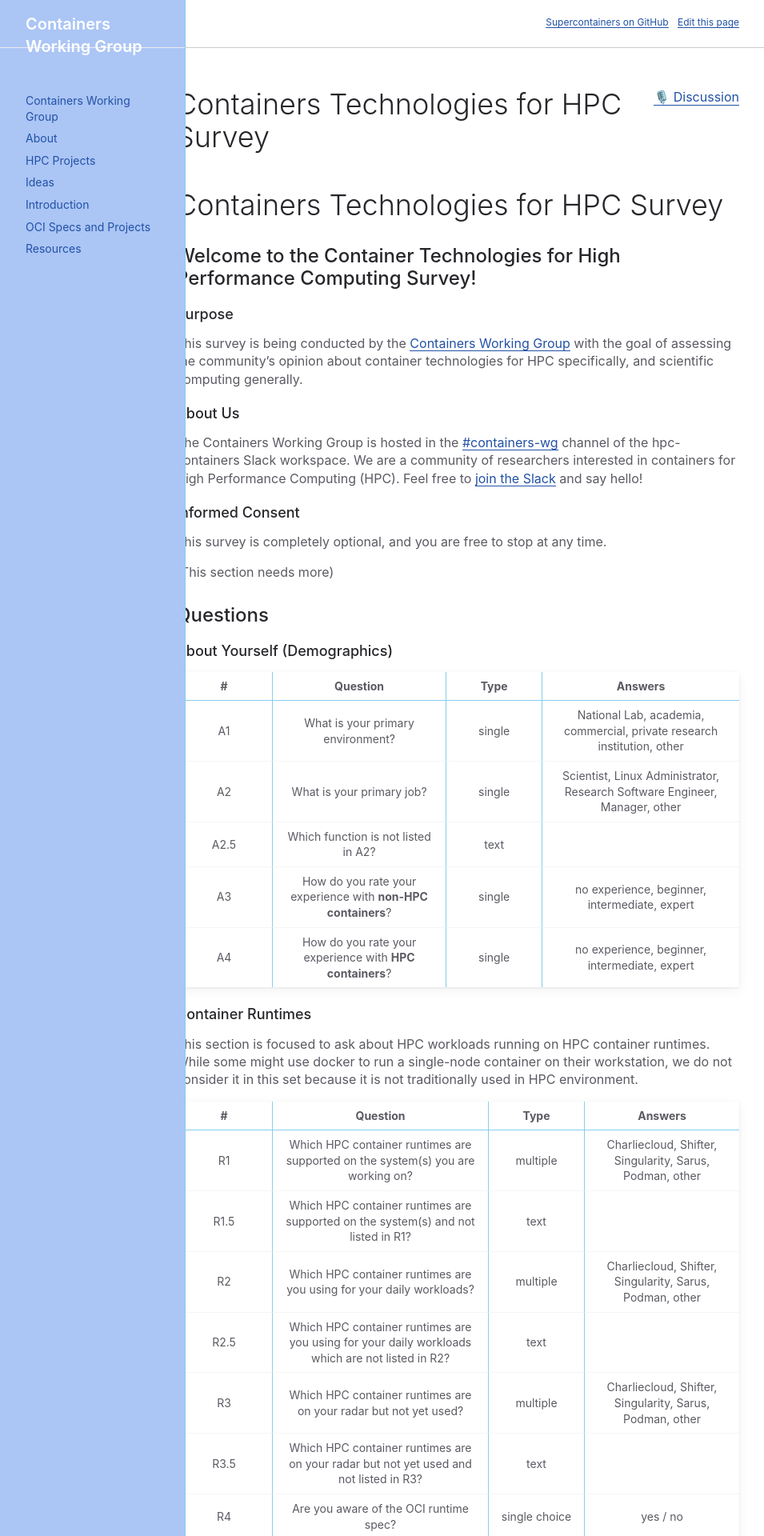
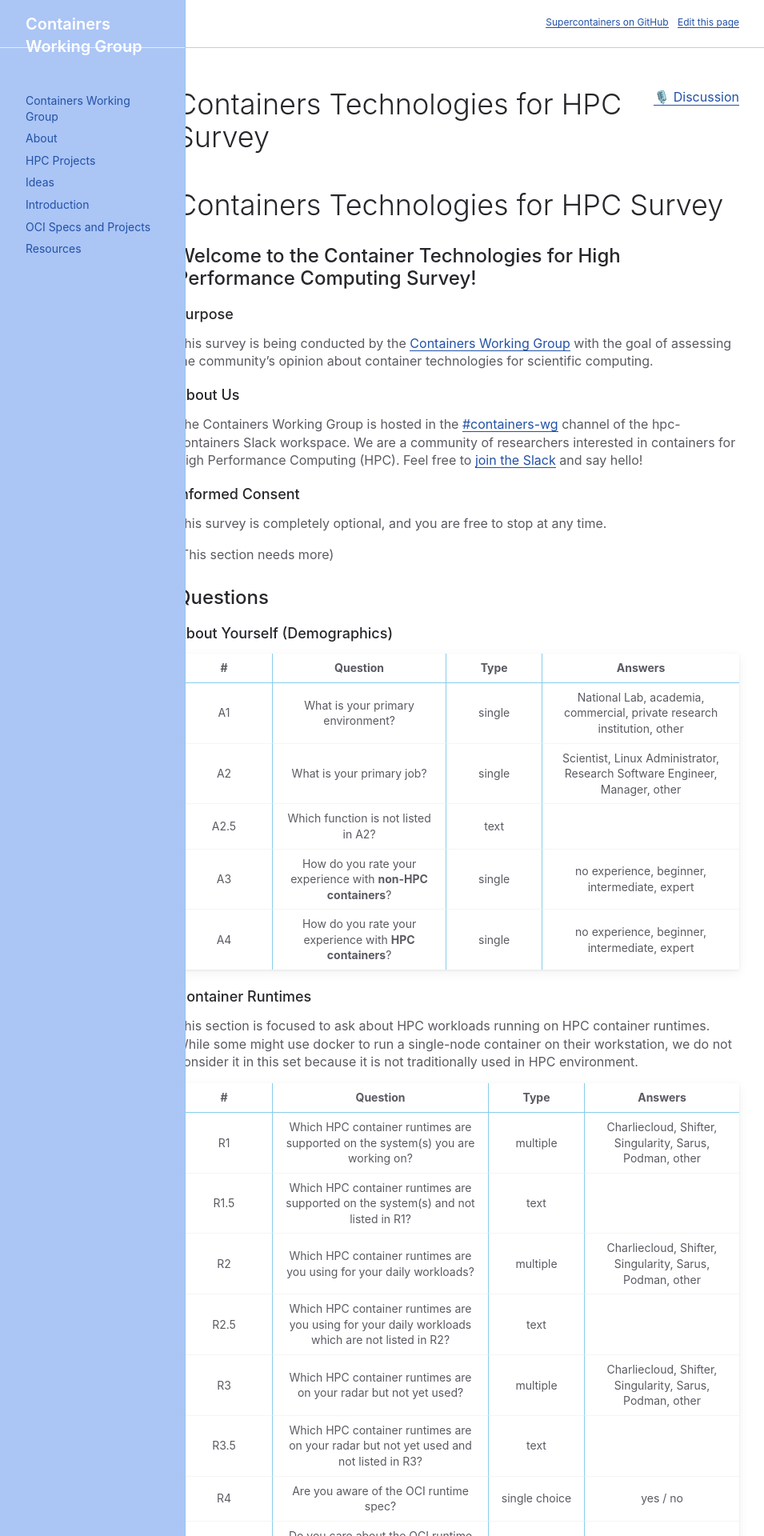
Before and after one commit to supercontainers/containers-wg, a Jekyll site: the page built from _ideas/container-technologies-survey.md, in a window 1280 px wide. Shown: the top 1920 px of the page at 80% size, without its empty margins (0-955 px from the left). Built offline with Jekyll 4.4.1, drawn with Linux system fonts in a browser that asks for light colours.

```diff
--- a/_ideas/container-technologies-survey.md
+++ b/_ideas/container-technologies-survey.md
@@ -9,7 +9,7 @@ plan: https://github.com/sk8forether/containers-wg/blob/main/_ideas/container-te
 ## Welcome to the Container Technologies for High Performance Computing Survey!
 
 ### Purpose
-This survey is being conducted by the [Containers Working Group](https://supercontainers.github.io/containers-wg/) with the goal of assessing the community's opinion about container technologies for HPC specifically, and scientific computing generally.
+This survey is being conducted by the [Containers Working Group](https://supercontainers.github.io/containers-wg/) with the goal of assessing the community's opinion about container technologies for scientific computing.
 
 ### About Us
 The Containers Working Group is hosted in the [#containers-wg](https://hpc-containers.slack.com/archives/C023C51T8SG) channel of the hpc-containers Slack workspace.  We are a community of researchers interested in containers for High Performance Computing (HPC).  Feel free to [join the Slack](https://join.slack.com/t/hpc-containers/shared_invite/zt-ak9q6jw7-UZgpv7IJua5jCtJ_db_yAQ) and say hello!
```
Also changed, not shown: _ideas/container-technologies-survey-plan.md (+1 -3 lines).
